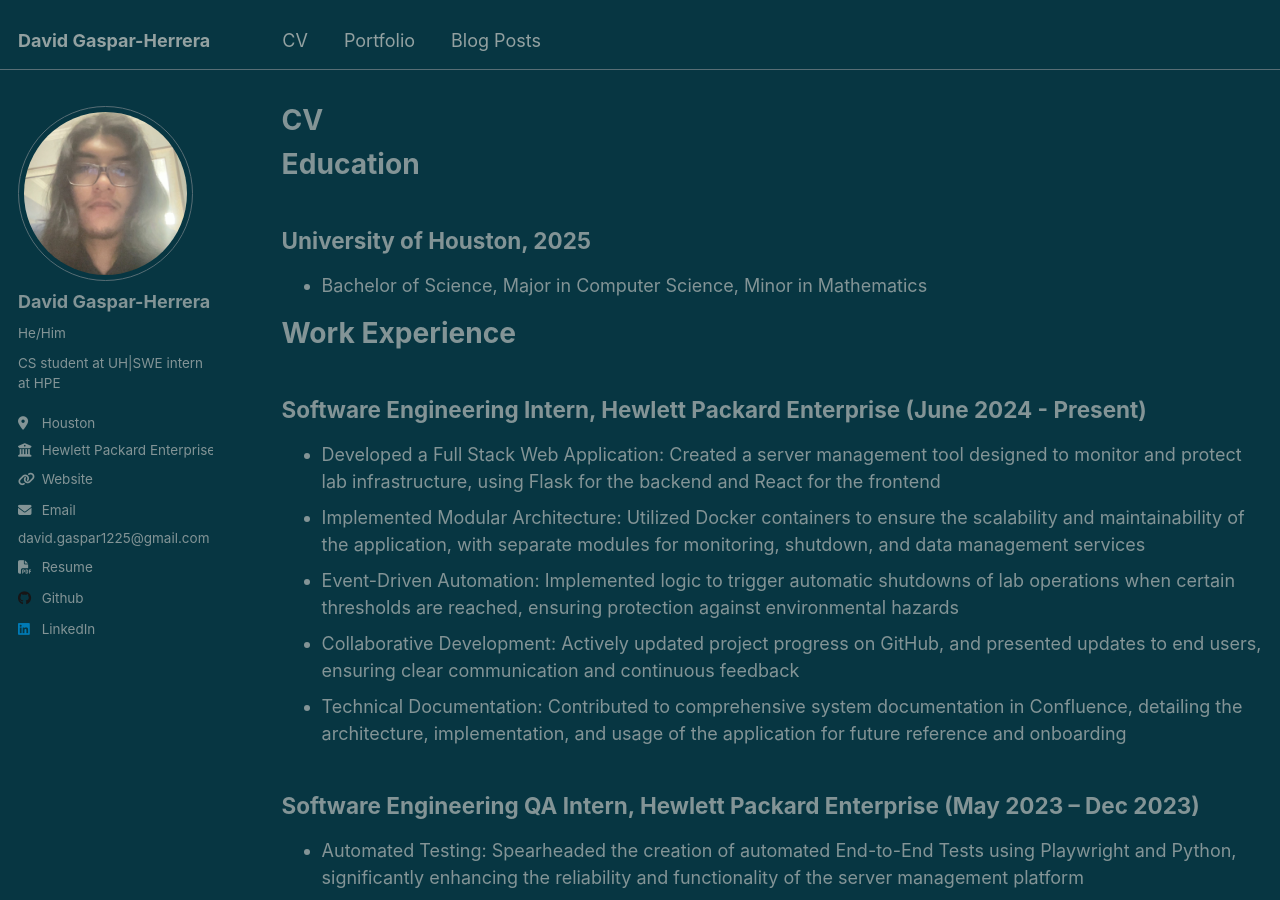
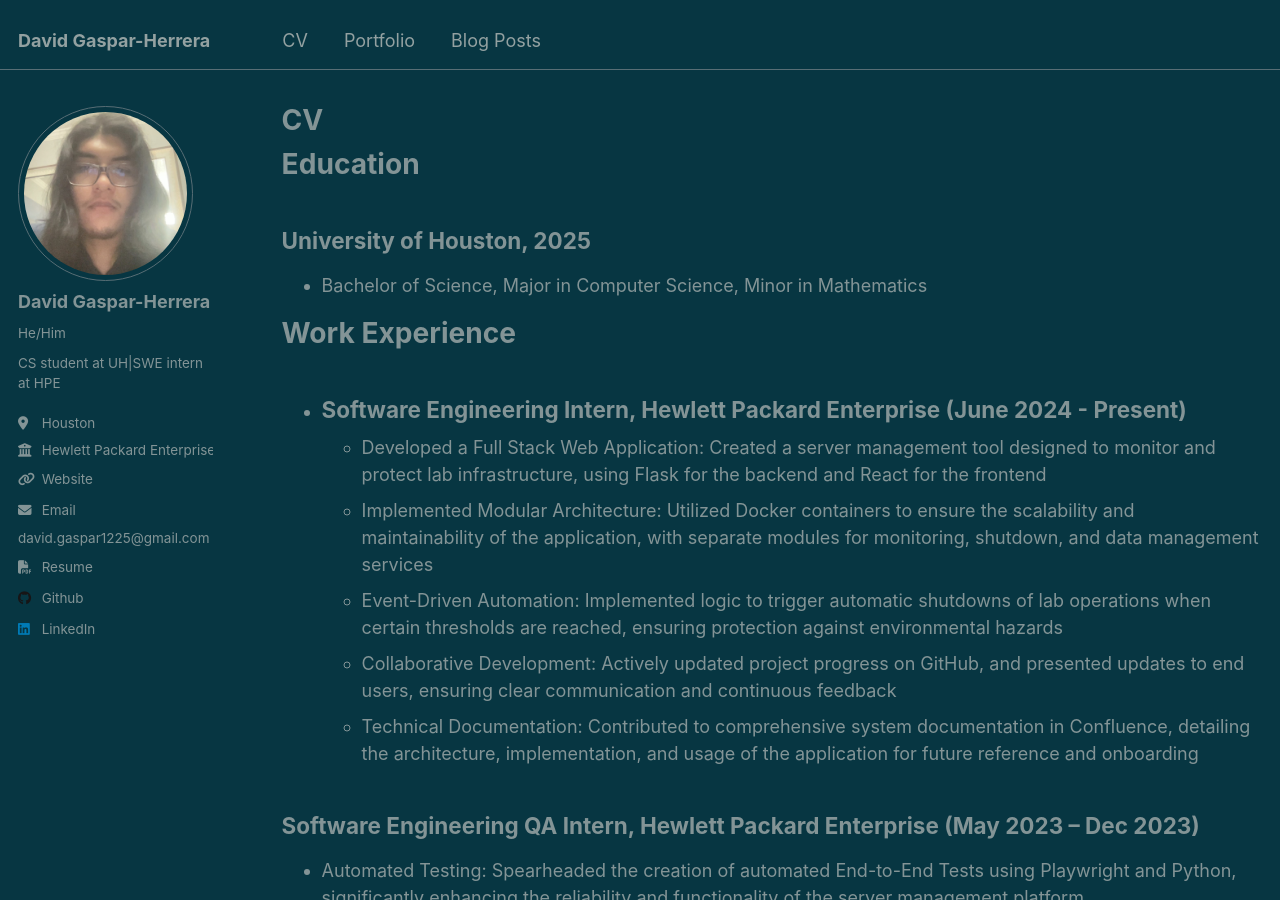
Before and after one commit to David-Gaspar-H/david-gaspar-h.github.io, a Jekyll site: the page built from _pages/cv.md, in a window 1280 px wide and 900 px high. Built offline with Jekyll 4.4.1, drawn with Linux system fonts in a browser that asks for light colours.

Commit message:
Update cv.md

```diff
--- a/_pages/cv.md
+++ b/_pages/cv.md
@@ -14,12 +14,12 @@ redirect_from:
 * Bachelor of Science, Major in Computer Science, Minor in Mathematics
 
 # Work Experience
-## Software Engineering Intern, Hewlett Packard Enterprise (June 2024 - Present)
-- Developed a Full Stack Web Application: Created a server management tool designed to monitor and protect lab infrastructure, using Flask for the backend and React for the frontend
-- Implemented Modular Architecture: Utilized Docker containers to ensure the scalability and maintainability of the application, with separate modules for monitoring, shutdown, and data management services
-- Event-Driven Automation: Implemented logic to trigger automatic shutdowns of lab operations when certain thresholds are reached, ensuring protection against environmental hazards
-- Collaborative Development: Actively updated project progress on GitHub, and presented updates to end users, ensuring clear communication and continuous feedback
-- Technical Documentation: Contributed to comprehensive system documentation in Confluence, detailing the architecture, implementation, and usage of the application for future reference and onboarding
+- ## Software Engineering Intern, Hewlett Packard Enterprise (June 2024 - Present)
+  - Developed a Full Stack Web Application: Created a server management tool designed to monitor and protect lab infrastructure, using Flask for the backend and React for the frontend
+  - Implemented Modular Architecture: Utilized Docker containers to ensure the scalability and maintainability of the application, with separate modules for monitoring, shutdown, and data management services
+  - Event-Driven Automation: Implemented logic to trigger automatic shutdowns of lab operations when certain thresholds are reached, ensuring protection against environmental hazards
+  - Collaborative Development: Actively updated project progress on GitHub, and presented updates to end users, ensuring clear communication and continuous feedback
+  - Technical Documentation: Contributed to comprehensive system documentation in Confluence, detailing the architecture, implementation, and usage of the application for future reference and onboarding
 
 ## Software Engineering QA Intern, Hewlett Packard Enterprise (May 2023 – Dec 2023)
 - Automated Testing: Spearheaded the creation of automated End-to-End Tests using Playwright and Python, significantly enhancing the reliability and functionality of the server management platform
```
